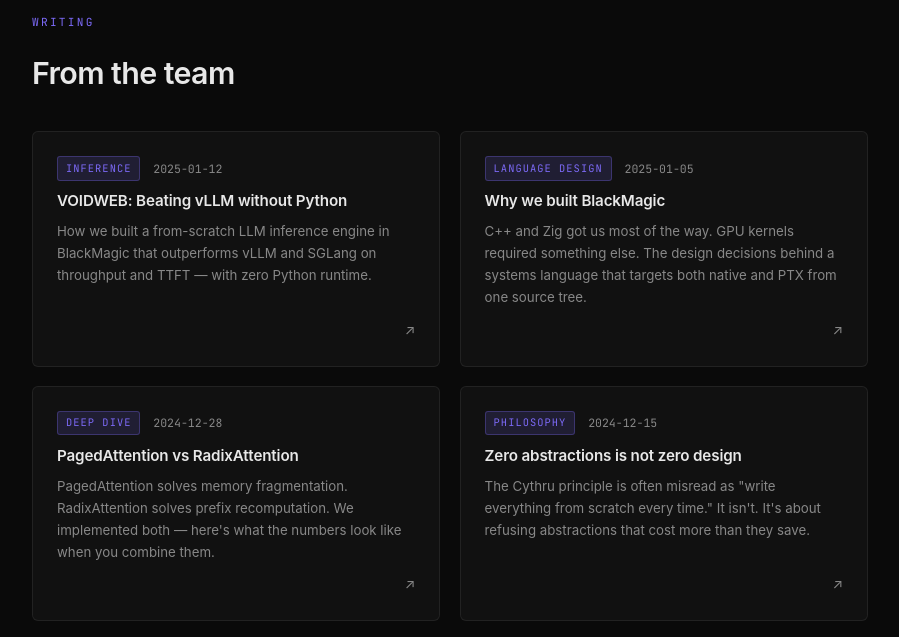
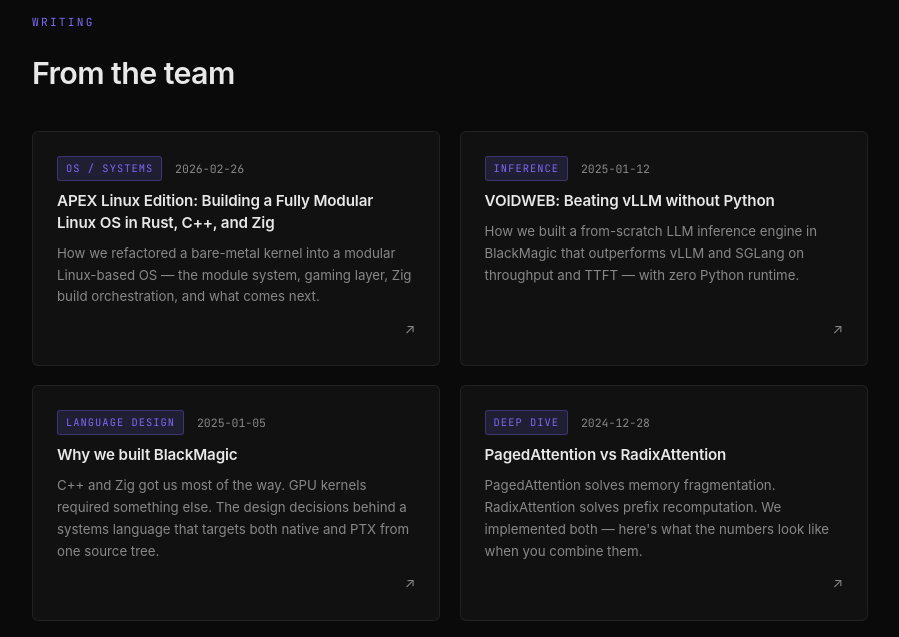
Before and after one commit to Cythru/Cythru.github.io, a plain HTML site: page index.html in a window 1280 px wide. Shown: the part 5220-5857 px from the top of the page, without its empty margins (190-1089 px from the left). Drawn offline with Linux system fonts and the light colour scheme.

Commit message:
feat: add APEX Linux Edition blog card to homepage

```diff
--- a/index.html
+++ b/index.html
@@ -286,6 +286,16 @@
       <h2 class="reveal">From the team</h2>
       <div class="blog-grid">
 
+        <a class="blog-card reveal" href="/blog/apex-linux-edition.html">
+          <div class="blog-meta">
+            <span class="blog-tag">OS / Systems</span>
+            <span class="blog-date">2026-02-26</span>
+          </div>
+          <div class="blog-title">APEX Linux Edition: Building a Fully Modular Linux OS in Rust, C++, and Zig</div>
+          <div class="blog-excerpt">How we refactored a bare-metal kernel into a modular Linux-based OS &mdash; the module system, gaming layer, Zig build orchestration, and what comes next.</div>
+          <span class="blog-arrow">&#8599;</span>
+        </a>
+
         <a class="blog-card reveal" href="https://github.com/Cythru/Cythru/discussions" target="_blank" rel="noopener">
           <div class="blog-meta">
             <span class="blog-tag">Inference</span>
```
